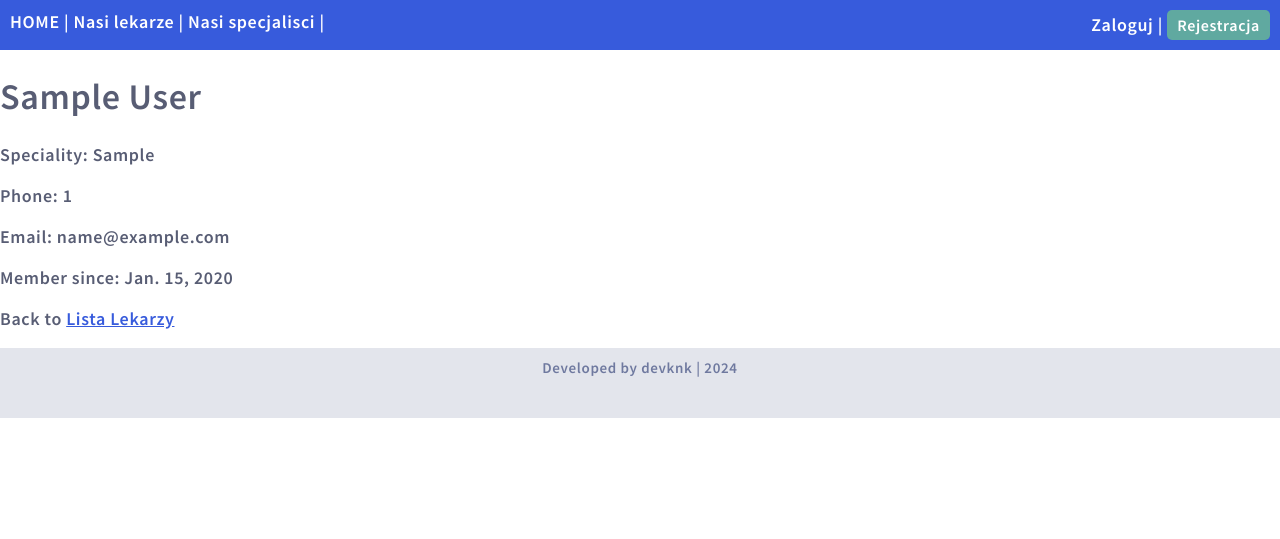
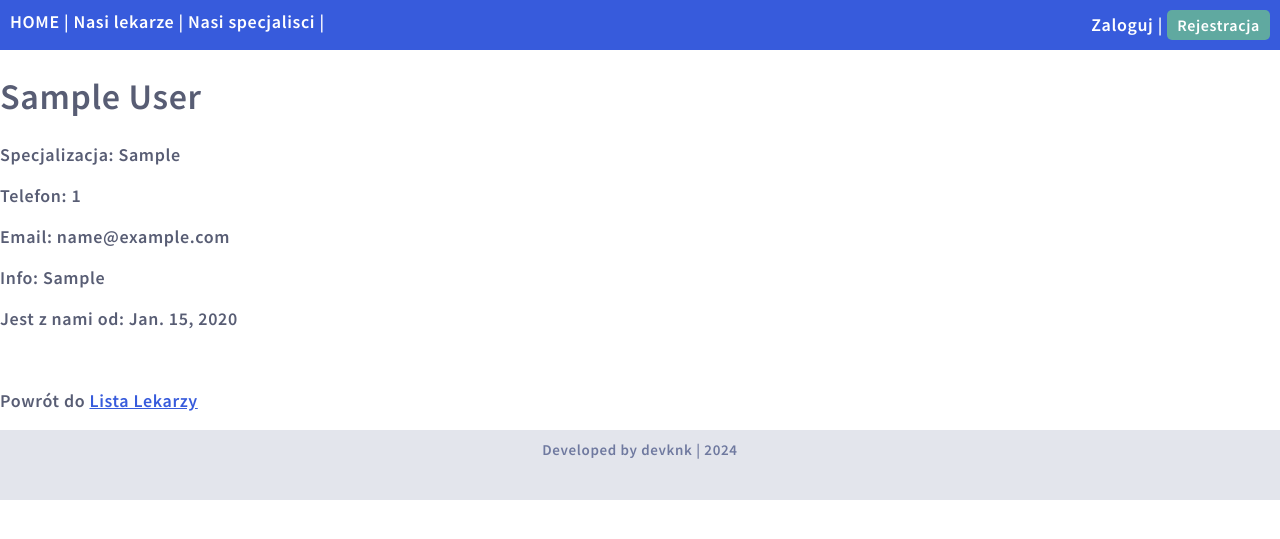
Before and after one commit to devknk/django_med, a Django app: page /doctors/details/1 in a window 1280 px wide. Shown: the top 539 px of the page. Run offline with Django 5.2, Linux system fonts and the light colour scheme; tables that the repository leaves empty hold one stand-in row (values such as "Sample post"); some libraries are stand-ins or nearby versions.

Commit message:
Add info to Doctor model and to the template for details on Doctor.

```diff
--- a/src/app/models.py
+++ b/src/app/models.py
@@ -28,6 +28,7 @@ class Member(models.Model):
 
 class Doctor(Member):
     speciality = models.CharField(max_length=255, blank=False, null=True)
+    info = models.TextField(max_length=255, blank=True, null=True)
 
     def __str__(self):
         return f"{self.first_name} {self.last_name}"
--- a/src/app/templates/details.html
+++ b/src/app/templates/details.html
@@ -7,10 +7,11 @@ Informacja o lekarzu
 {% block content %}
 <h1>{{doctor.first_name }} {{ doctor.last_name }}</h1>
 
-<p>Speciality: {{ doctor.speciality }}</p>
-<p>Phone: {{ doctor.phone }}</p>
+<p>Specjalizacja: {{ doctor.speciality }}</p>
+<p>Telefon: {{ doctor.phone }}</p>
 <p>Email: {{ doctor.email }}</p>
-<p>Member since: {{ doctor.added_date }}</p>
-
-<p>Back to <a href="/doctors">Lista Lekarzy</a></p>
+<p>Info: {{ doctor.info }}</p>
+<p>Jest z nami od: {{ doctor.added_date }}</p>
+<br>
+<p>Powrót do <a href="/doctors">Lista Lekarzy</a></p>
 {% endblock %}
```
